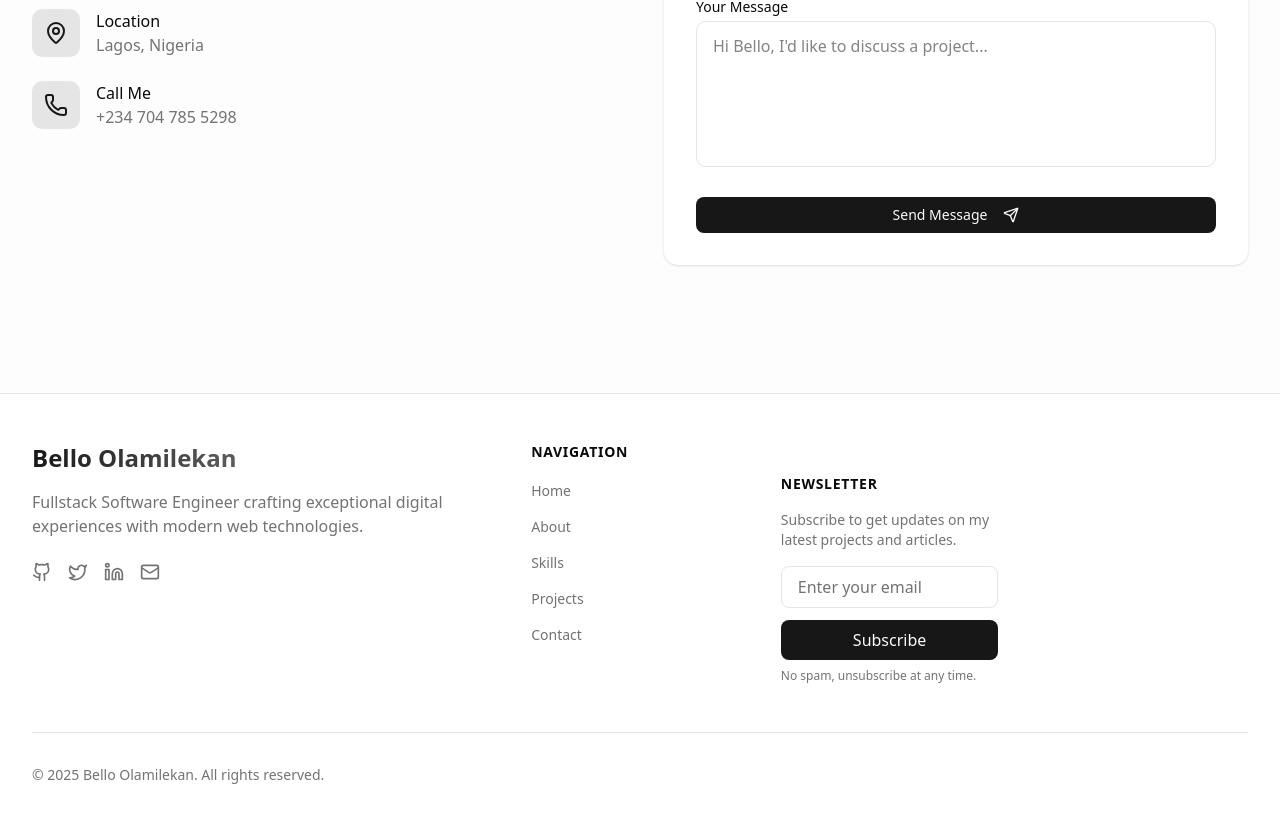
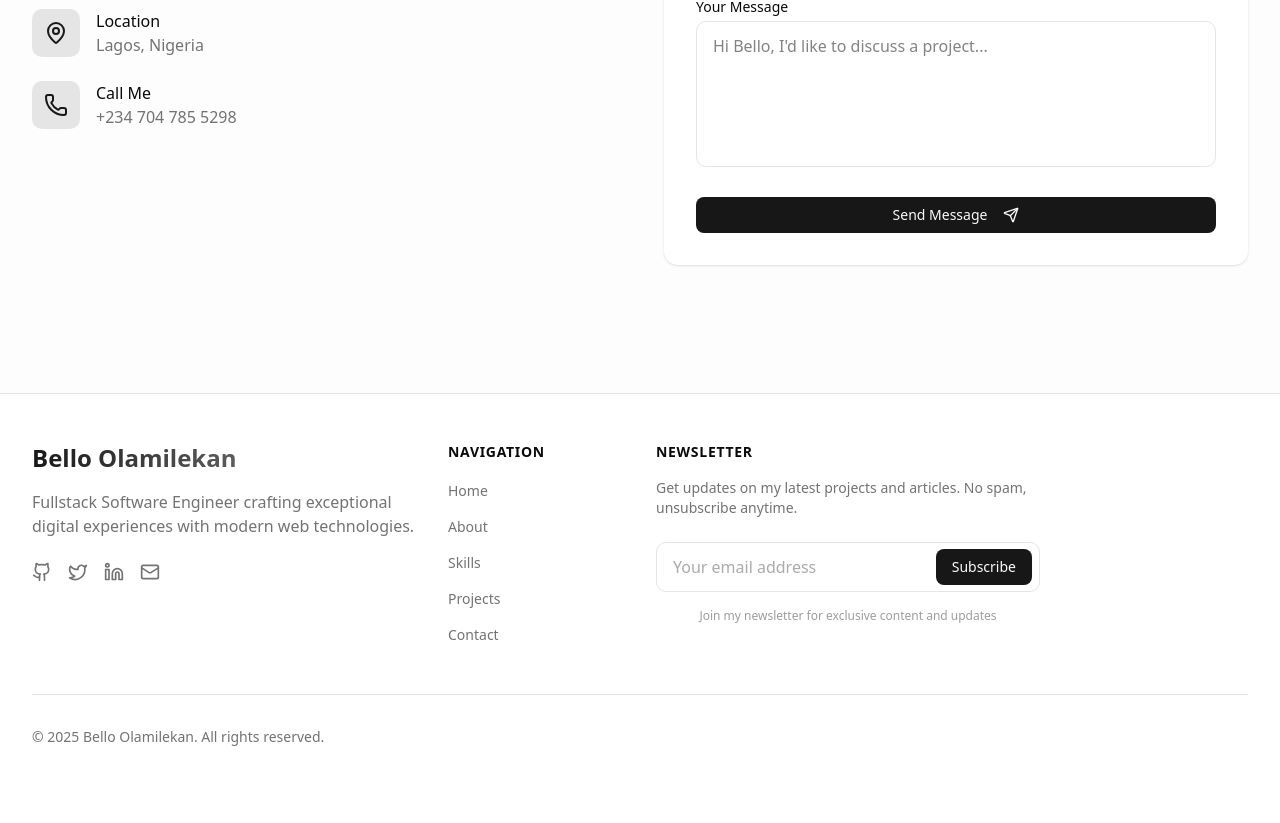
Before and after one commit to Olamilekan-12/Olamilekan-Bello, a Next.js app: page / in a window 1280 px wide. Shown: the part 5657-6480 px from the top of the page. After the commit the page ends 6452 px from the top, so only its background shows below. Built offline with nearby package versions, Linux system fonts and the light colour scheme.

Commit message:
style: redesign newsletter component with improved layout and loading states

```diff
--- a/src/components/footer.tsx
+++ b/src/components/footer.tsx
@@ -55,8 +55,8 @@ export function Footer() {
   return (
     <footer className="bg-background border-t border-border">
       <div className="container mx-auto px-4 sm:px-6 lg:px-8 py-12">
-        <div className="grid grid-cols-1 md:grid-cols-5 gap-8 mb-12">
-          <div className="md:col-span-2">
+        <div className="grid grid-cols-1 lg:grid-cols-12 gap-8 mb-12">
+          <div className="lg:col-span-4">
             <div className="flex items-center gap-2 mb-4">
               <span className="text-2xl font-bold bg-gradient-to-r from-primary to-primary/70 bg-clip-text text-transparent">
                 Bello Olamilekan
@@ -87,7 +87,7 @@ export function Footer() {
           </div>
 
           {footerLinks.map((section, i) => (
-            <div key={i}>
+            <div key={i} className="lg:col-span-2">
               <h3 className="text-sm font-semibold text-foreground uppercase tracking-wider mb-4">
                 {section.title}
               </h3>
@@ -105,8 +105,11 @@ export function Footer() {
               </ul>
             </div>
           ))}
+          <div className="lg:col-span-4">
+            <Newsletter />
+          </div>
 
-          <Newsletter />
+
         </div>
 
         <div className="border-t border-border pt-8 flex flex-col md:flex-row justify-between items-center">
--- a/src/components/newsletter.tsx
+++ b/src/components/newsletter.tsx
@@ -57,43 +57,59 @@ export function Newsletter() {
   };
 
   return (
-    <div className="mt-8">
+    <motion.div
+      className="w-full"
+      initial={{ opacity: 0, y: 20 }}
+      whileInView={{ opacity: 1, y: 0 }}
+      viewport={{ once: true }}
+      transition={{ duration: 0.5, delay: 0.2 }}
+    >
       <h3 className="text-sm font-semibold text-foreground uppercase tracking-wider mb-4">
         Newsletter
       </h3>
-      <p className="text-muted-foreground text-sm mb-4">
-        Subscribe to get updates on my latest projects and articles.
+      <p className="text-muted-foreground text-sm mb-6">
+        Get updates on my latest projects and articles. No spam, unsubscribe anytime.
       </p>
-      <form onSubmit={handleSubmit} className="space-y-3">
-        <div>
-          <label htmlFor="email" className="sr-only">
+      <form onSubmit={handleSubmit} className="space-y-4">
+        <div className="relative">
+          <label htmlFor="email-newsletter" className="sr-only">
             Email address
           </label>
+          <div className="relative">
             <input
-            id="email"
+              id="email-newsletter"
               name="email"
               type="email"
               value={email}
               onChange={(e) => setEmail(e.target.value)}
-            placeholder="Enter your email"
-            className="w-full px-4 py-2 border border-border rounded-md bg-background text-foreground placeholder:text-muted-foreground focus:outline-none focus:ring-2 focus:ring-primary focus:border-transparent"
+              placeholder="Your email address"
+              className="w-full pl-4 pr-32 py-3 border border-border rounded-lg bg-background/50 text-foreground placeholder:text-muted-foreground/60 focus:outline-none focus:ring-2 focus:ring-primary/50 focus:border-transparent transition-all duration-200"
               disabled={isSubmitting}
               required
             />
-        </div>
             <motion.button
               type="submit"
-          className="w-full bg-primary text-primary-foreground hover:bg-primary/90 py-2 px-4 rounded-md font-medium transition-colors disabled:opacity-50 disabled:cursor-not-allowed"
+              className="absolute right-1 top-1/2 -translate-y-1/2 bg-primary text-primary-foreground hover:bg-primary/90 py-2 px-4 rounded-md text-sm font-medium transition-colors disabled:opacity-50 disabled:cursor-not-allowed mr-1"
               whileHover={{ scale: 1.02 }}
               whileTap={{ scale: 0.98 }}
               disabled={isSubmitting}
             >
-          {isSubmitting ? 'Subscribing...' : 'Subscribe'}
+              {isSubmitting ? (
+                <span className="flex items-center">
+                  <svg className="animate-spin -ml-1 mr-2 h-4 w-4 text-white" xmlns="http://www.w3.org/2000/svg" fill="none" viewBox="0 0 24 24">
+                    <circle className="opacity-25" cx="12" cy="12" r="10" stroke="currentColor" strokeWidth="4"></circle>
+                    <path className="opacity-75" fill="currentColor" d="M4 12a8 8 0 018-8V0C5.373 0 0 5.373 0 12h4zm2 5.291A7.962 7.962 0 014 12H0c0 3.042 1.135 5.824 3 7.938l3-2.647z"></path>
+                  </svg>
+                  Sending...
+                </span>
+              ) : 'Subscribe'}
             </motion.button>
+          </div>
+        </div>
+        <p className="text-xs text-muted-foreground/70 text-center">
+          Join my newsletter for exclusive content and updates
+        </p>
       </form>
-      <p className="text-xs text-muted-foreground mt-2">
-        No spam, unsubscribe at any time.
-      </p>
-    </div>
+    </motion.div>
   );
 }
```
Lines whose indentation alone changed are shown as unchanged.
